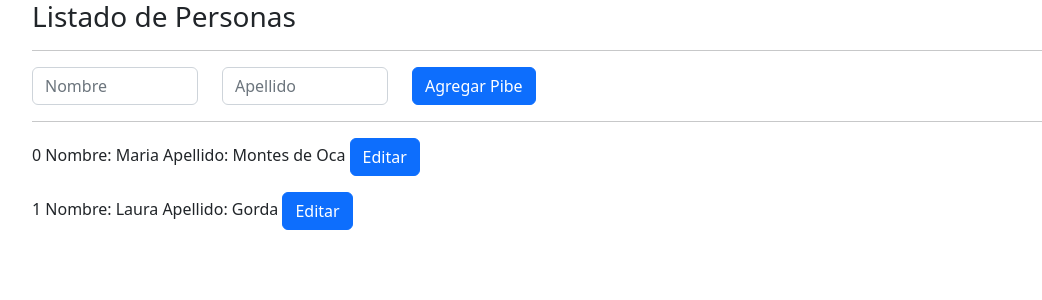
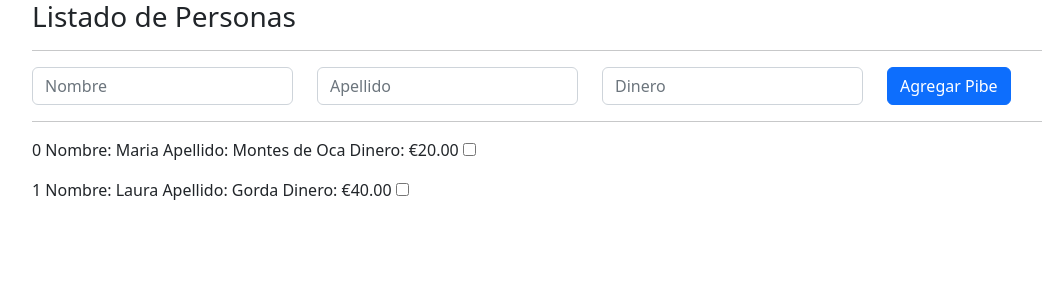
Before and after one commit to RaulCruzOrtega/Listado-Personas-Angular, an Angular app: page / in a window 1280 px wide. Shown: the top 300 px of the page, without its empty margins (50-1092 px from the left). Built offline with nearby package versions, Linux system fonts and the light colour scheme.

Commit message:
Using Pipes and fixes

```diff
--- a/src/app/formulario/formulario.component.html
+++ b/src/app/formulario/formulario.component.html
@@ -1,24 +1,32 @@
 <form class="row">
-  <div class="col-md-2">
-    <!--<label for="nombre">Nombre</label>-->
+  <div class="col-md-3">
     <input
       type="text"
       name="nombre"
       id="nombre"
       placeholder="Nombre"
       class="form-control"
-      #nombreRef
+      [(ngModel)]="nombreInput"
     />
   </div>
-  <div class="col-md-2">
-    <!--<label for="apellido">Apellido</label>-->
+  <div class="col-md-3">
     <input
       type="text"
       name="apellido"
       id="apellido"
       placeholder="Apellido"
       class="form-control"
-      #apellidoRef
+      [(ngModel)]="apellidoInput"
+    />
+  </div>
+  <div class="col-md-3">
+    <input
+      type="number"
+      name="dinero"
+      id="dinero"
+      placeholder="Dinero"
+      class="form-control"
+      [(ngModel)]="dineroInput"
     />
   </div>
   <div class="col">
--- a/src/app/formulario/formulario.component.ts
+++ b/src/app/formulario/formulario.component.ts
@@ -11,10 +11,11 @@ import { PersonasService } from '../personas.service';
 export class FormularioComponent {
   //@Output() personaCreada = new EventEmitter<Persona>();
 
-  //nombreInput = "";
-  //apellidoInput = "";
-  @ViewChild('nombreRef') nombreInput!: ElementRef;
-  @ViewChild('apellidoRef') apellidoInput!: ElementRef;
+  nombreInput = "";
+  apellidoInput = "";
+  dineroInput!: number;
+  //@ViewChild('nombreRef') nombreInput!: ElementRef;
+  //@ViewChild('apellidoRef') apellidoInput!: ElementRef;
 
   constructor(private loggingService:LoggingServise, private personasService: PersonasService){
     this.personasService.saludar.subscribe(
@@ -25,12 +26,19 @@ export class FormularioComponent {
 
 
   agregarPersona(){
+    if (this.dineroInput == undefined){
+      this.dineroInput = 0;
+    }
     let persona = new Persona(
-      this.nombreInput.nativeElement.value,
-      this.apellidoInput.nativeElement.value);
+      this.nombreInput,
+      this.apellidoInput,
+      this.dineroInput);
     this.loggingService.enviarMensajeConsola("Enviamos persona: " + persona.nombre)
     //this.personas.push(persona);
     //this.personaCreada.emit(persona);
     this.personasService.Agregarpersona(persona);
+    this.nombreInput = "";
+    this.apellidoInput = "";
+    this.dineroInput = 0;
   }
 }
--- a/src/app/persona.model.ts
+++ b/src/app/persona.model.ts
@@ -9,5 +9,5 @@ export class Persona{
     }
     */
 
-    constructor(public nombre: string, public apellido: string){}
+    constructor(public nombre: string, public apellido: string, public dinero: number){}
 }
--- a/src/app/persona/persona.component.html
+++ b/src/app/persona/persona.component.html
@@ -3,13 +3,10 @@
     <div class="col">
       <div>
         <p>
-          {{indice + " Nombre: " + persona.nombre + " Apellido: " + persona.apellido}}
-          <button
-          type="submit"
-          class="btn btn-primary"
+          {{indice + " Nombre: " + persona.nombre + " Apellido: " + persona.apellido + " Dinero: " }} {{ persona.dinero | currency: "EUR"}}
+          <input
+          type="checkbox"
           (click)="emitirSaludo()">
-          Editar
-          </button>
         </p>
       </div>
     </div>
--- a/src/app/personas.service.ts
+++ b/src/app/personas.service.ts
@@ -5,8 +5,8 @@ import { Persona } from "./persona.model";
 @Injectable()
 export class PersonasService{
     personas: Persona[] = [
-        new Persona("Maria", "Montes de Oca"),
-        new Persona("Laura", "Gorda")
+        new Persona("Maria", "Montes de Oca", 20),
+        new Persona("Laura", "Gorda", 40)
     ];
 
     saludar = new EventEmitter<number>();
```
